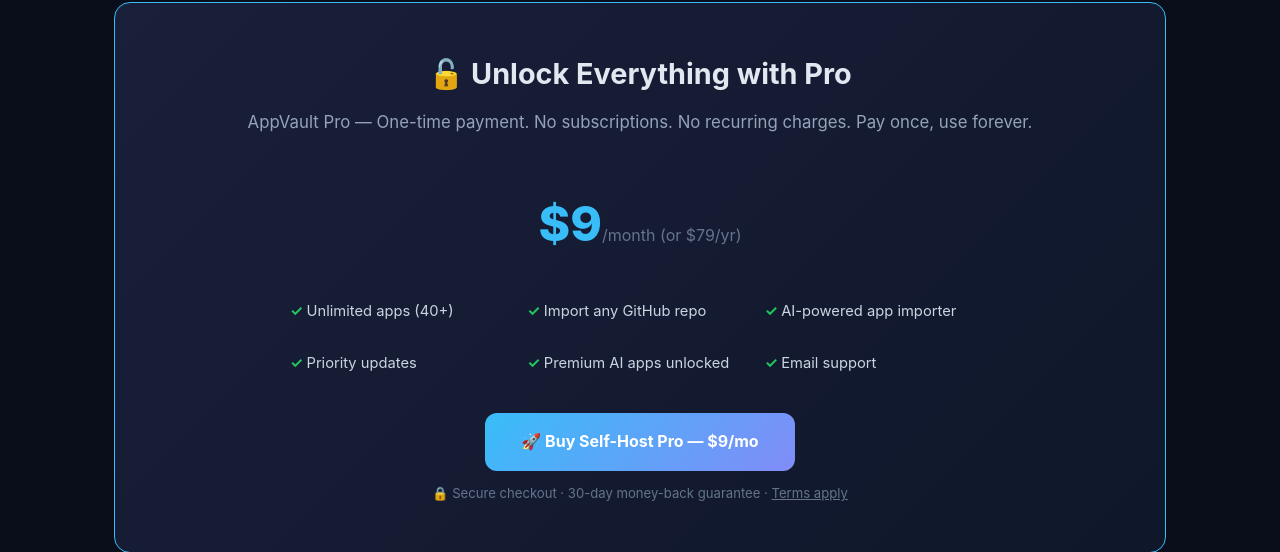
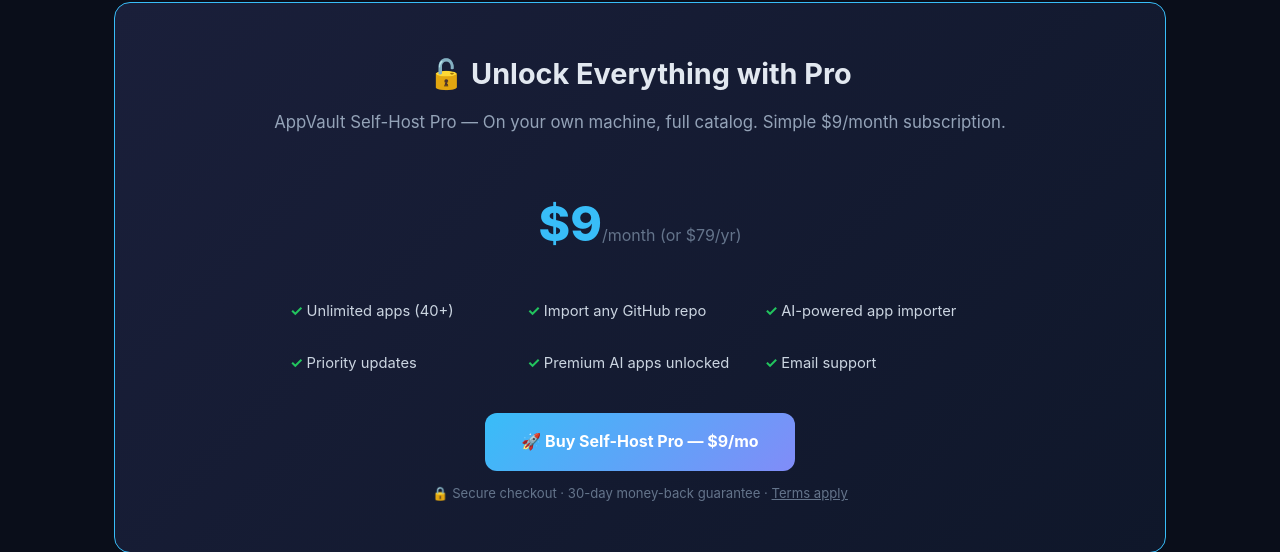
Before and after one commit to Sectutor/appvault-cloud, a FastAPI app: page / in a window 1280 px wide. Shown: the part 2405-2957 px from the top of the page. Run offline with FastAPI, Linux system fonts and the light colour scheme; parts of the project's set-up code (start-up, migrations or seed data) failed here and were passed over; some libraries are stand-ins or nearby versions.

Commit message:
landing pricing: fix remaining one-time $49 wording to self-host Pro subscription

```diff
--- a/templates/landing.html
+++ b/templates/landing.html
@@ -264,7 +264,7 @@
     <div class="container">
         <div class="pro-banner">
             <h2>🔓 Unlock Everything with Pro</h2>
-            <p class="section-sub">AppVault Pro — One-time payment. No subscriptions. No recurring charges. Pay once, use forever.</p>
+            <p class="section-sub">AppVault Self-Host Pro — On your own machine, full catalog. Simple $9/month subscription.</p>
             <div class="price">$9<span>/month (or $79/yr)</span></div>
             <ul class="features-list">
                 <li>Unlimited apps (40+)</li>
```
